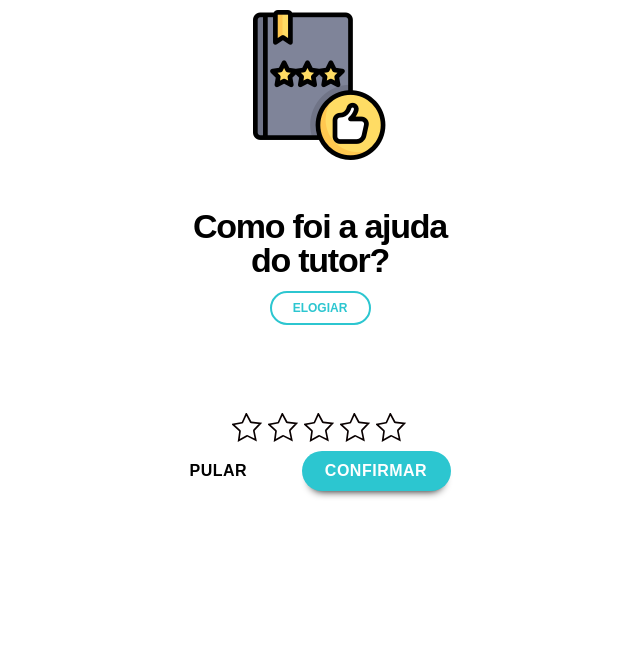
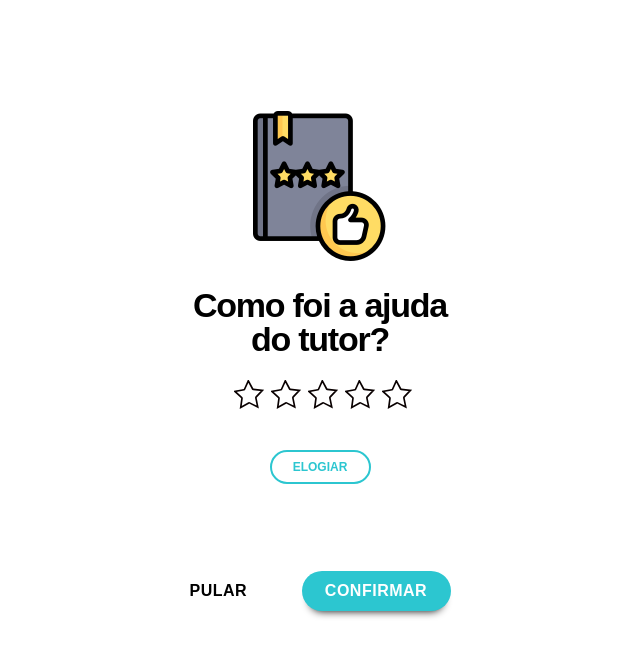
Before and after one commit to P1F/tutormundi-layout, a React (Create React App) app: page / in a window 1280 px wide. Shown: the top 656 px of the page, without its empty margins (320-960 px from the left). Built offline with nearby package versions, Linux system fonts and the light colour scheme.

Commit message:
fourth commit

```diff
--- a/src/components/FeedbackPage/FeedbackPage.css
+++ b/src/components/FeedbackPage/FeedbackPage.css
@@ -1,14 +1,18 @@
-img {
+img[alt="Livro"] {
+  margin-top: 101px;
   width: 132.4px;
   height: 150px;
   padding: 2.4px 2.9px 2.4px 2px;
 }
 
 .Como-foi-a-ajuda-do {
+  display: flex;
+  flex-direction: column;
+  justify-content: center;
   text-align: center;
   width: 292px;
   height: 68px;
-  margin: 12px auto;
+  margin: 24px auto;
   font-size: 34px;
   font-weight: 600;
   font-stretch: normal;
@@ -104,3 +108,9 @@ img {
 .Pular:hover {
   transform: scale(1.2);
 }
+
+.Avaliacao {
+  display: flex;
+  flex-direction: column;
+  justify-content: center;
+}
--- a/src/components/FeedbackPage/FeedbackPage.js
+++ b/src/components/FeedbackPage/FeedbackPage.js
@@ -10,13 +10,21 @@ function FeedbackPage() {
         <p>Como foi a ajuda do tutor?</p>
       </div>
 
+      {/* Cuidados para tomar:
+              1.  Tirar efeitos do elogiar?
+              2.  Quando estiver na escolha da avaliação,
+                  não permitir que os botões de confirmar
+                  e pular sejam selecionados e que seus
+                  efeitos sejam desabilitados
+              3.  Problema do top no App
+        */}
+
+      <RatingIcon />
+
       <div className="Avaliacao">
         <button className="Elogiar" type="button">
           <span>Elogiar</span>
         </button>
-
-        <RatingIcon />
-
         <div>
           <span className="Pular">Pular</span>
           <button className="Confirmar" type="button">
--- a/src/components/GeneralPurpose/RatingIcon.jsx
+++ b/src/components/GeneralPurpose/RatingIcon.jsx
@@ -10,6 +10,7 @@ const StarIconWrapper = styled.ul`
     li {
       display: inline-block;
       transition: 0.2s;
+      margin-left: 6px;
 
       &:hover {
         ${props => props.EditMode && 'transform: scale(1.3);'}
@@ -22,22 +23,22 @@ function RatingIcon(props) {
   const [rating, setRating] = useState(0);
   const [EditMode, setEditMode] = useState(true);
 
-  function handleHoverRating(idx) {
+  function handleHover(idx) {
     setHoverRating(idx);
   }
 
-  function handleRating(){
+  function handleClick(){
     setEditMode(!EditMode);
-    setRating(hoverRating);
+    setRating(EditMode ? hoverRating : 0);
   }
 
   return (
     <StarIconWrapper EditMode={EditMode}>
       {[...Array(5)].map((x, i) => {
         return (
-          <li onMouseOver={() => handleHoverRating(i+1)}
-              onClick={handleRating}
-              onMouseLeave={() => handleHoverRating(0)} >
+          <li onMouseOver={() => handleHover(i+1)}
+              onClick={handleClick}
+              onMouseLeave={() => handleHover(0)} >
             <StarIcon filled={(i+1 <= hoverRating && EditMode) || (i+1 <= rating && !EditMode)}/>
           </li>
         );
--- a/src/components/GeneralPurpose/StarIcon.jsx
+++ b/src/components/GeneralPurpose/StarIcon.jsx
@@ -3,6 +3,10 @@ import StarEmpty from "../../resources/img/estrelaw.svg";
 import styled from "styled-components";
 
 const ImgWrapper = styled.div`
+  display: flex;
+  flex-direction: row;
+  justify-content: center;
+
   img {
     width: 31px;
     height: 30px;
```
